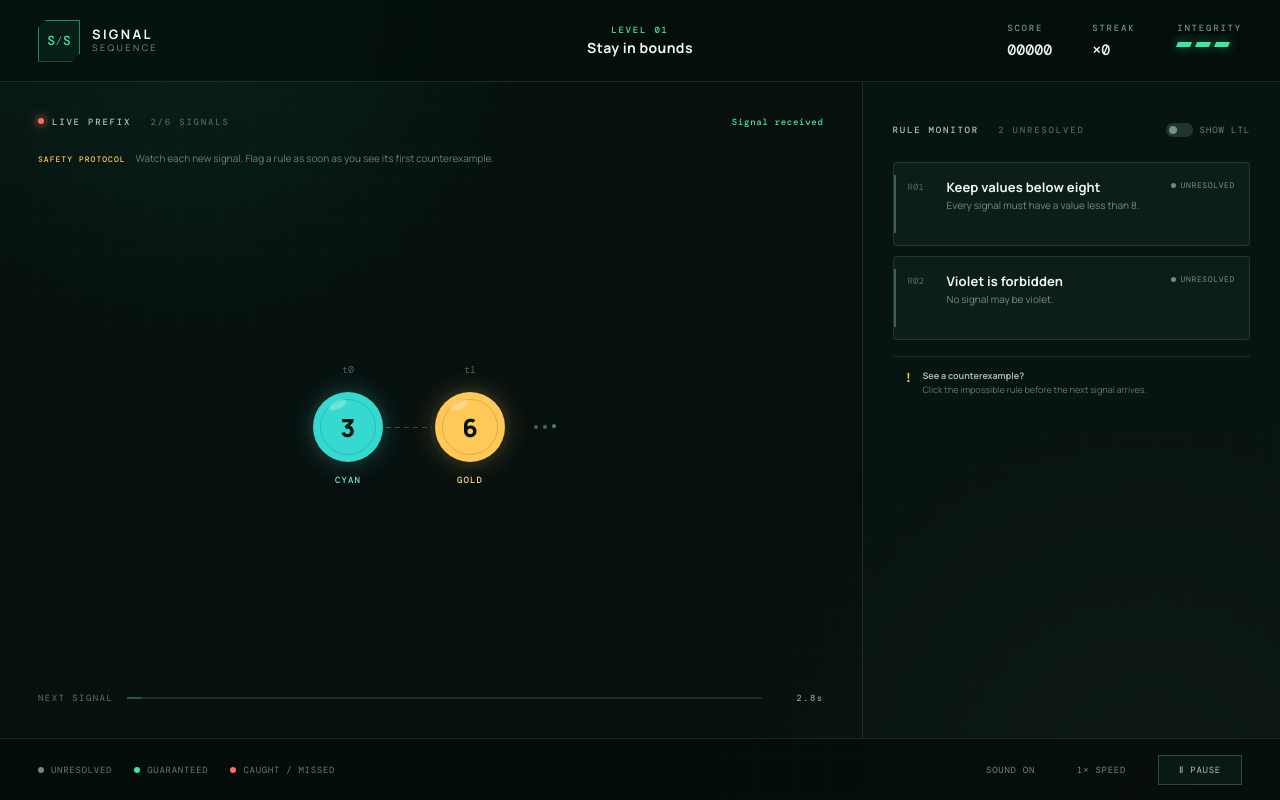
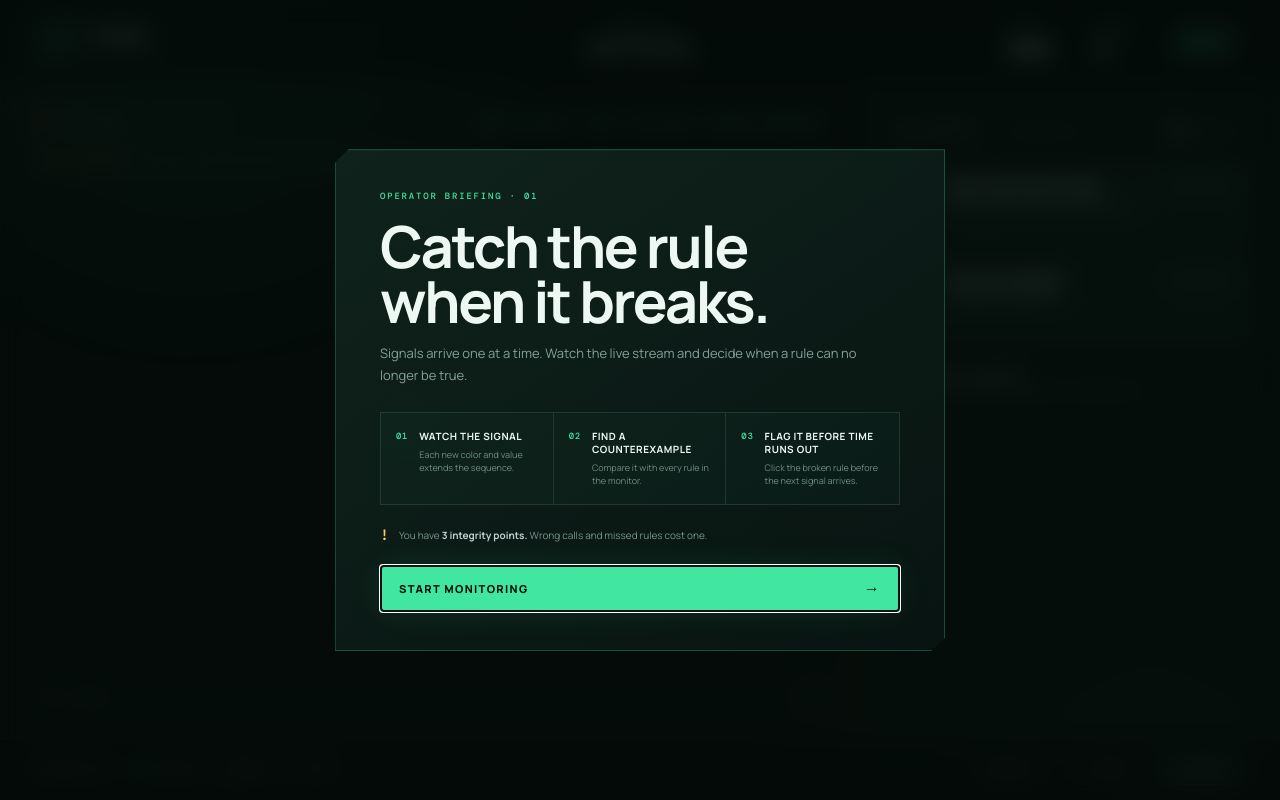
Before and after one commit to tchajed/game-a-day, a React (Vite) app in the folder aug8/: page / in a window 1280 px wide. Built offline with nearby package versions, Linux system fonts and the light colour scheme.

Commit message:
Add opening tutorial and require counterexample catches

```diff
--- a/aug8/src/main.tsx
+++ b/aug8/src/main.tsx
@@ -14,6 +14,7 @@ const SPEEDS = [0.75, 1, 1.35] as const;
 interface PlaytestState {
   level: number;
   phase: Phase;
+  started: boolean;
   prefix: Array<{ color: string; value: number }>;
   rules: Array<{ id: string; status: MonitorStatus; answered?: Answer }>;
   lives: number;
@@ -33,6 +34,7 @@ declare global {
       advance: () => void;
       loadLevel: (index: number) => void;
       restart: () => void;
+      start: () => void;
     };
   }
 }
@@ -120,16 +122,49 @@ function RuleCard({ rule, prefix, answered, showLtl, onFlag, index }: RuleCardPr
   );
 }
 
-function ResultPanel({ phase, level, score, onAction }: { phase: Phase; level: Level; score: number; onAction: () => void }) {
+function TutorialPanel({ onStart }: { onStart: () => void }) {
+  return (
+    <div className="overlay tutorial-overlay">
+      <section className="modal tutorial-modal" role="dialog" aria-modal="true" aria-labelledby="tutorial-title">
+        <span className="eyebrow">OPERATOR BRIEFING · 01</span>
+        <h1 id="tutorial-title">Catch the rule<br />when it breaks.</h1>
+        <p>Signals arrive one at a time. Watch the live stream and decide when a rule can no longer be true.</p>
+
+        <div className="tutorial-steps">
+          <div className="tutorial-step">
+            <span className="step-number">01</span>
+            <div><b>Watch the signal</b><small>Each new color and value extends the sequence.</small></div>
+          </div>
+          <div className="tutorial-step">
+            <span className="step-number">02</span>
+            <div><b>Find a counterexample</b><small>Compare it with every rule in the monitor.</small></div>
+          </div>
+          <div className="tutorial-step">
+            <span className="step-number">03</span>
+            <div><b>Flag it before time runs out</b><small>Click the broken rule before the next signal arrives.</small></div>
+          </div>
+        </div>
+
+        <div className="tutorial-warning"><span>!</span><p>You have <b>3 integrity points.</b> Wrong calls and missed rules cost one.</p></div>
+        <button className="primary-button tutorial-start" onClick={onStart} autoFocus>
+          Start monitoring <span>→</span>
+        </button>
+      </section>
+    </div>
+  );
+}
+
+function ResultPanel({ phase, level, score, lives, onAction }: { phase: Phase; level: Level; score: number; lives: number; onAction: () => void }) {
   const failed = phase === 'gameover';
   const finished = phase === 'complete';
+  const missedRule = failed && lives > 0;
   return (
     <div className="overlay">
       <section className="modal result-modal">
         <div className={`result-glyph ${failed ? 'failed' : ''}`}>{failed ? '×' : '✓'}</div>
         <span className="eyebrow">{failed ? 'SIGNAL LOST' : finished ? 'CERTIFICATION COMPLETE' : 'SEQUENCE CLEARED'}</span>
-        <h1>{failed ? 'Monitor offline' : finished ? 'All signals resolved' : level.name}</h1>
-        <p>{failed ? 'Integrity reached zero. Recalibrate and watch for the first decisive counterexample.' : `Score ${score.toLocaleString()} · Temporal integrity confirmed.`}</p>
+        <h1>{failed ? missedRule ? 'Counterexample missed' : 'Monitor offline' : finished ? 'All signals resolved' : level.name}</h1>
+        <p>{failed ? missedRule ? 'The sequence ended with an unflagged broken rule. Every counterexample must be caught to proceed.' : 'Integrity reached zero. Recalibrate and watch for the first decisive counterexample.' : `Score ${score.toLocaleString()} · Temporal integrity confirmed.`}</p>
         <button className="primary-button" onClick={onAction}>
           {failed ? 'Retry level' : finished ? 'Run again' : 'Next sequence'} <span>→</span>
         </button>
@@ -139,6 +174,7 @@ function ResultPanel({ phase, level, score, onAction }: { phase: Phase; level: L
 }
 
 function App() {
+  const [started, setStarted] = useState(false);
   const [levelIndex, setLevelIndex] = useState(0);
   const [phase, setPhase] = useState<Phase>('running');
   const [prefix, setPrefix] = useState<Signal[]>([levels[0].sequence[0]]);
@@ -201,20 +237,27 @@ function App() {
       if (!missed.length) setMessage('Signal received');
       playSound('tick');
     } else {
-      setPhase(levelIndex === levels.length - 1 ? 'complete' : 'levelComplete');
-      setMessage('Sequence clear');
-      playSound('complete');
+      const sequenceHasMiss = missed.length > 0 || Object.values(current.answered).includes('missed');
+      if (sequenceHasMiss) {
+        setPhase('gameover');
+        setMessage('Sequence failed — counterexample missed');
+        if (!missed.length) playSound('error');
+      } else {
+        setPhase(levelIndex === levels.length - 1 ? 'complete' : 'levelComplete');
+        setMessage('Sequence clear');
+        playSound('complete');
+      }
     }
   }, [level, levelIndex, playSound]);
 
   useEffect(() => {
-    if (phase !== 'running' || paused) return undefined;
+    if (!started || phase !== 'running' || paused) return undefined;
     const timer = window.setTimeout(advanceSequence, duration);
     return () => window.clearTimeout(timer);
-  }, [phase, paused, nextIndex, duration, advanceSequence]);
+  }, [started, phase, paused, nextIndex, duration, advanceSequence]);
 
   const flagRule = useCallback((rule: Rule) => {
-    if (phase !== 'running' || answered[rule.id]) return false;
+    if (!started || phase !== 'running' || answered[rule.id]) return false;
     const status = rule.evaluate(prefix);
     if (status === 'broken') {
       const bonus = 100 + streak * 25;
@@ -232,7 +275,7 @@ function App() {
     playSound('error');
     if (remaining <= 0) setPhase('gameover');
     return false;
-  }, [answered, lives, phase, playSound, prefix, streak]);
+  }, [answered, lives, phase, playSound, prefix, started, streak]);
 
   const handleResult = () => {
     if (phase === 'gameover') loadLevel(levelIndex);
@@ -246,12 +289,13 @@ function App() {
       getState: () => ({
         level: levelIndex,
         phase,
+        started,
         prefix: prefix.map(({ color, value }) => ({ color, value })),
         rules: level.rules.map((rule) => ({ id: rule.id, status: rule.evaluate(prefix), answered: answered[rule.id] })),
         lives,
         score,
         streak,
-        paused,
+        paused: paused || !started,
       }),
       flag: (ruleId: string) => {
         const rule = level.rules.find(({ id }) => id === ruleId);
@@ -268,9 +312,10 @@ function App() {
         if (Number.isInteger(index) && index >= 0 && index < levels.length) loadLevel(index);
       },
       restart: () => loadLevel(levelIndex),
+      start: () => setStarted(true),
     });
     window.__SIGNAL_SEQUENCE__ = api;
-  }, [advanceSequence, answered, flagRule, level, levelIndex, lives, loadLevel, paused, phase, prefix, score, streak]);
+  }, [advanceSequence, answered, flagRule, level, levelIndex, lives, loadLevel, paused, phase, prefix, score, started, streak]);
 
   const statuses = useMemo(() => level.rules.map((rule) => rule.evaluate(prefix)), [level, prefix]);
   const unresolvedCount = statuses.filter((status, index) =>
@@ -343,7 +388,8 @@ function App() {
         </div>
       </footer>
 
-      {['levelComplete', 'gameover', 'complete'].includes(phase) && <ResultPanel phase={phase} level={level} score={score} onAction={handleResult} />}
+      {!started && <TutorialPanel onStart={() => setStarted(true)} />}
+      {['levelComplete', 'gameover', 'complete'].includes(phase) && <ResultPanel phase={phase} level={level} score={score} lives={lives} onAction={handleResult} />}
     </main>
   );
 }
--- a/aug8/src/styles.css
+++ b/aug8/src/styles.css
@@ -124,6 +124,24 @@ body::before {
 .primary-button:hover { background: #8bf5c6; box-shadow: 0 0 28px rgba(65,230,161,.2); }.primary-button span { font-size: 16px; line-height: 11px; }
 .result-modal { text-align: center; }.result-glyph { width: 58px; height: 58px; margin: 0 auto 24px; display: grid; place-items: center; border: 1px solid var(--green); border-radius: 50%; color: var(--green); font-size: 25px; box-shadow: 0 0 30px rgba(65,230,161,.1); }.result-glyph.failed { color: var(--red); border-color: var(--red); }.result-modal .primary-button { margin-top: 28px; }
 
+.tutorial-overlay { background: rgba(3, 10, 8, .7); }
+.tutorial-modal { width: min(610px, 100%); padding: 40px 44px 38px; }
+.tutorial-modal .eyebrow { margin-bottom: 16px; }
+.tutorial-modal h1 { font-size: clamp(38px, 6vw, 58px); line-height: .96; }
+.tutorial-modal > p { max-width: 490px; }
+.tutorial-steps { margin: 26px 0 20px; display: grid; grid-template-columns: repeat(3, 1fr); border: 1px solid var(--line); background: rgba(65,230,161,.025); }
+.tutorial-step { min-width: 0; padding: 17px 15px; display: flex; gap: 11px; border-right: 1px solid var(--line); }
+.tutorial-step:last-child { border-right: 0; }
+.step-number { flex: 0 0 auto; color: var(--green); font: 500 9px 'DM Mono', monospace; letter-spacing: .08em; }
+.tutorial-step div { display: flex; flex-direction: column; gap: 5px; }
+.tutorial-step b { font-size: 10px; line-height: 1.3; text-transform: uppercase; letter-spacing: .05em; }
+.tutorial-step small { color: #708d84; font-size: 9px; line-height: 1.45; }
+.tutorial-warning { margin-bottom: 20px; display: flex; align-items: center; gap: 10px; color: #78958c; }
+.tutorial-warning > span { color: var(--amber); font: 500 15px 'DM Mono', monospace; }
+.tutorial-warning p { margin: 0; font-size: 10px; }
+.tutorial-warning b { color: #bfd1cc; }
+.tutorial-start { box-shadow: 0 0 32px rgba(65,230,161,.1); }
+
 @keyframes blink { 50% { opacity: .35; } }
 @keyframes signal-in { from { opacity: 0; transform: translateY(-22px) scale(.75); } }
 @keyframes card-in { from { opacity: 0; transform: translateX(12px); } }
@@ -141,6 +159,7 @@ body::before {
   .topbar { height: auto; min-height: 72px; padding: 12px 16px; }.brand div { display: none; }.scoreboard { gap: 9px; }.scoreboard > div { min-width: 43px; }.scoreboard b { font-size: 12px; }.integrity { display: none; }
   .stream-panel,.rules-panel { padding: 22px 14px; }.timeline { justify-content: flex-start; }.signal-slot { flex-basis: 70px; }.signal-core { width: 58px; height: 58px; font-size: 20px; }.timeline-link { min-width: 10px; }
   .rule-card { grid-template-columns: 24px 1fr; }.status-pill { grid-column: 2; }.controls,.legend { width: 100%; justify-content: center; gap: 8px; }.modal { padding: 30px 24px; }
+  .tutorial-steps { grid-template-columns: 1fr; }.tutorial-step { padding: 12px; border-right: 0; border-bottom: 1px solid var(--line); }.tutorial-step:last-child { border-bottom: 0; }
 }
 
 @media (prefers-reduced-motion: reduce) {
```
Also changed, not shown: aug8/screenshots/tutorial-opening.png (added).
